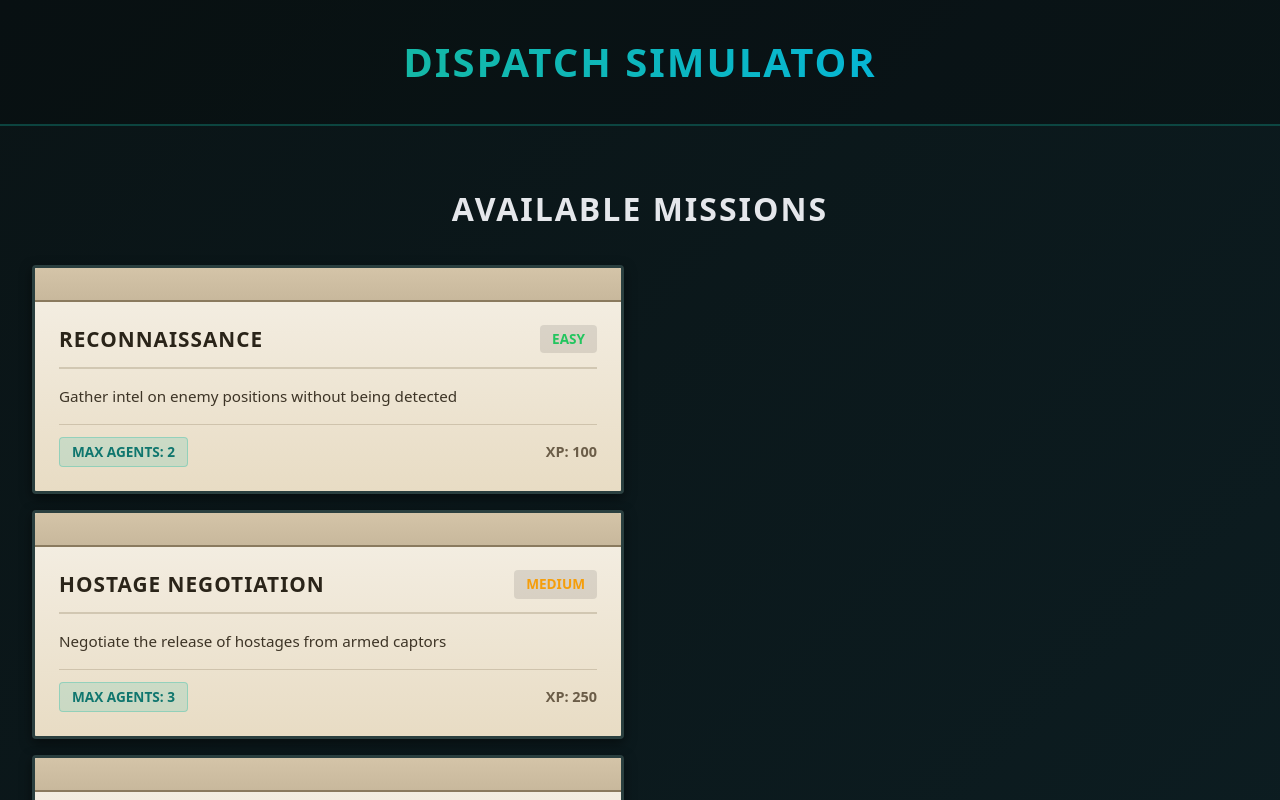
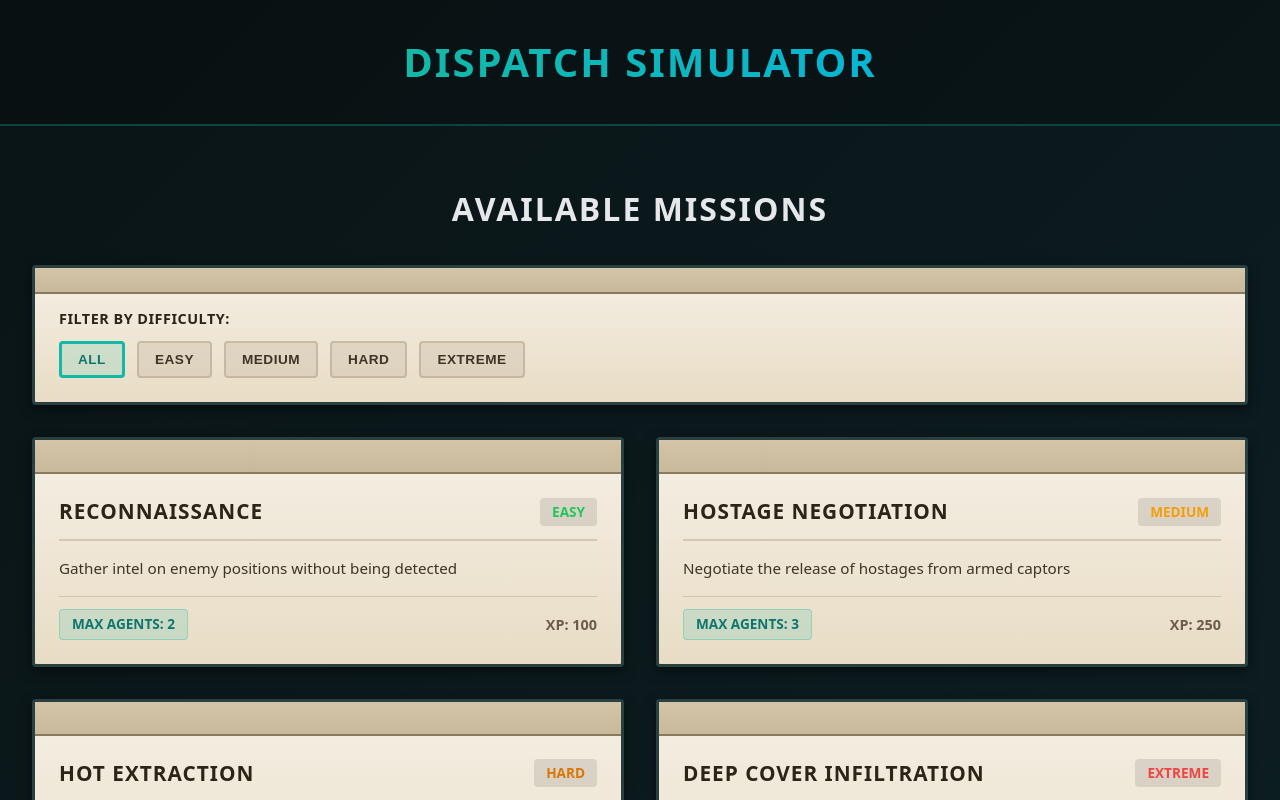
Before and after one commit to ryandavila/dispatch-sim, a React (Vite) app: page /missions in a window 1280 px wide. Shown: the top 800 px of the page. Built offline with nearby package versions, Linux system fonts and the light colour scheme.

Commit message:
feat: add Mission filtering

```diff
--- a/src/App.css
+++ b/src/App.css
@@ -601,23 +601,78 @@
   font-weight: 800;
 }
 
-.missions-layout {
+/* Mission Filters */
+.mission-filters {
+  margin-bottom: 2rem;
+  padding: 1.5rem;
+  background: linear-gradient(to bottom, #f5f0e6 0%, #e8dcc4 100%);
+  border: 3px solid #2a3f3f;
+  border-radius: 4px;
+  box-shadow: 0 4px 12px rgba(0, 0, 0, 0.5);
+  position: relative;
+}
+
+.mission-filters::before {
+  content: "";
+  position: absolute;
+  top: 0;
+  left: 0;
+  right: 0;
+  height: 24px;
+  background: linear-gradient(to bottom, #d4c4a8 0%, #c8b89c 100%);
+  border-bottom: 2px solid #8a7a5e;
+  border-radius: 2px 2px 0 0;
+}
+
+.mission-filters .filter-group {
+  margin-top: 1rem;
+}
+
+.difficulty-filters {
+  display: flex;
+  flex-wrap: wrap;
+  gap: 0.75rem;
+}
+
+.difficulty-filter-button {
+  background: rgba(107, 93, 72, 0.1);
+  border: 2px solid rgba(138, 122, 94, 0.3);
+  border-radius: 4px;
+  padding: 0.5rem 1rem;
+  font-size: 0.85rem;
+  font-weight: 700;
+  color: #3d3426;
+  text-transform: uppercase;
+  letter-spacing: 0.5px;
+  cursor: pointer;
+  transition: all 0.2s;
+}
+
+.difficulty-filter-button:hover {
+  background: rgba(107, 93, 72, 0.15);
+  border-color: rgba(138, 122, 94, 0.5);
+  transform: translateY(-1px);
+}
+
+.difficulty-filter-button.active {
+  background: rgba(20, 184, 166, 0.15);
+  border-color: #14b8a6;
+  border-width: 3px;
+  color: #0f766e;
+}
+
+.missions-list {
   display: grid;
-  grid-template-columns: 1fr 1fr;
+  grid-template-columns: repeat(2, 1fr);
   gap: 2rem;
-  align-items: start;
+  margin-bottom: 2rem;
 }
 
 @media (max-width: 1024px) {
-  .missions-layout {
+  .missions-list {
     grid-template-columns: 1fr;
+    gap: 1.5rem;
   }
-}
-
-.missions-list {
-  display: flex;
-  flex-direction: column;
-  gap: 1rem;
 }
 
 .mission-card {
@@ -720,12 +775,24 @@
   padding: 2rem;
   border: 3px solid #2a3f3f;
   box-shadow: 0 8px 24px rgba(0, 0, 0, 0.6);
-  position: sticky;
-  top: 2rem;
+  position: relative;
+  margin-bottom: 2rem;
+}
+
+.mission-details::before {
+  content: "";
+  position: absolute;
+  top: 0;
+  left: 0;
+  right: 0;
+  height: 32px;
+  background: linear-gradient(to bottom, #d4c4a8 0%, #c8b89c 100%);
+  border-bottom: 2px solid #8a7a5e;
+  border-radius: 2px 2px 0 0;
 }
 
 .mission-details h3 {
-  margin: 0 0 1.5rem 0;
+  margin: 2.5rem 0 1.5rem 0;
   color: #2a2419;
   text-transform: uppercase;
   font-weight: 800;
@@ -733,6 +800,12 @@
   font-size: 1.2rem;
   border-bottom: 2px solid rgba(138, 122, 94, 0.3);
   padding-bottom: 0.5rem;
+  position: relative;
+  z-index: 1;
+}
+
+.mission-details h3:first-of-type {
+  margin-top: 2.5rem;
 }
 
 .team-header {
--- a/src/pages/Missions.tsx
+++ b/src/pages/Missions.tsx
@@ -1,15 +1,18 @@
-import { useState } from 'react';
+import { useMemo, useState } from 'react';
 import { OverlayRadarChart } from '../components/OverlayRadarChart';
 import type { Character } from '../types/character';
 import type { Mission } from '../types/mission';
 import { loadAgents, loadMissions } from '../utils/dataLoader';
 import { calculateTeamSuccessProbability, combineStats } from '../utils/geometry';
 
+type DifficultyFilter = Mission['difficulty'] | 'All';
+
 export function Missions() {
   const missions = loadMissions();
   const agents = loadAgents();
   const [selectedMission, setSelectedMission] = useState<Mission | null>(null);
   const [selectedAgents, setSelectedAgents] = useState<Character[]>([]);
+  const [difficultyFilter, setDifficultyFilter] = useState<DifficultyFilter>('All');
 
   const handleMissionSelect = (mission: Mission) => {
     setSelectedMission(mission);
@@ -31,6 +34,14 @@ export function Missions() {
       return [...prev, agent];
     });
   };
+
+  // Filter missions by difficulty
+  const filteredMissions = useMemo(() => {
+    if (difficultyFilter === 'All') {
+      return missions;
+    }
+    return missions.filter((mission) => mission.difficulty === difficultyFilter);
+  }, [missions, difficultyFilter]);
 
   const successProbability = selectedMission
     ? calculateTeamSuccessProbability(
@@ -63,10 +74,53 @@ export function Missions() {
     <div className="missions-page">
       <h2 className="missions-header">Available Missions</h2>
 
-      <div className="missions-layout">
+      {/* Difficulty Filter */}
+      <div className="mission-filters">
+        <div className="filter-group">
+          <span className="filter-label">Filter by Difficulty:</span>
+          <div className="difficulty-filters">
+            <button
+              type="button"
+              onClick={() => setDifficultyFilter('All')}
+              className={`difficulty-filter-button ${difficultyFilter === 'All' ? 'active' : ''}`}
+            >
+              All
+            </button>
+            <button
+              type="button"
+              onClick={() => setDifficultyFilter('Easy')}
+              className={`difficulty-filter-button ${difficultyFilter === 'Easy' ? 'active' : ''}`}
+            >
+              Easy
+            </button>
+            <button
+              type="button"
+              onClick={() => setDifficultyFilter('Medium')}
+              className={`difficulty-filter-button ${difficultyFilter === 'Medium' ? 'active' : ''}`}
+            >
+              Medium
+            </button>
+            <button
+              type="button"
+              onClick={() => setDifficultyFilter('Hard')}
+              className={`difficulty-filter-button ${difficultyFilter === 'Hard' ? 'active' : ''}`}
+            >
+              Hard
+            </button>
+            <button
+              type="button"
+              onClick={() => setDifficultyFilter('Extreme')}
+              className={`difficulty-filter-button ${difficultyFilter === 'Extreme' ? 'active' : ''}`}
+            >
+              Extreme
+            </button>
+          </div>
+        </div>
+      </div>
+
       {/* Mission List */}
       <div className="missions-list">
-          {missions.map((mission) => (
+        {filteredMissions.map((mission) => (
           // biome-ignore lint/a11y/useSemanticElements: Card component, not a semantic button
           <div
             key={mission.id}
@@ -190,6 +244,5 @@ export function Missions() {
         </div>
       )}
     </div>
-    </div>
   );
 }
```
Lines whose indentation alone changed are shown as unchanged.
